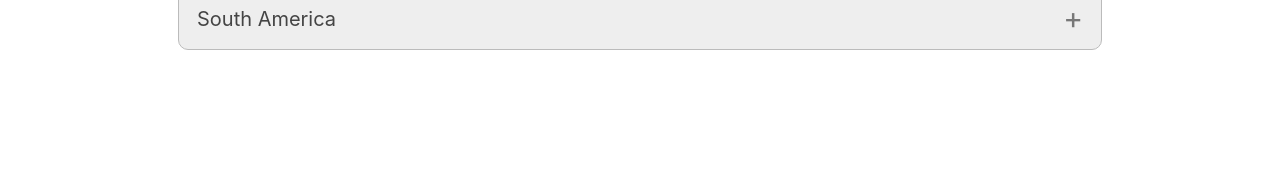
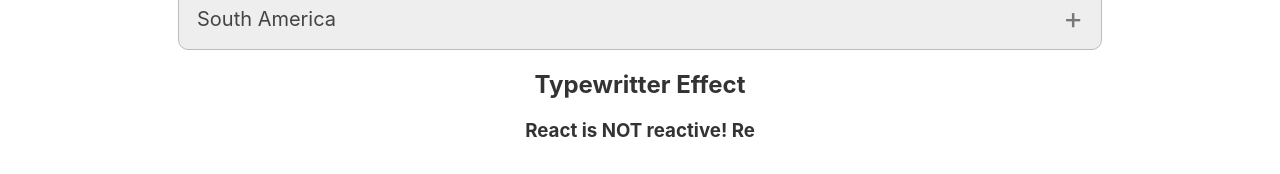
Before and after one commit to SinisaVukmirovic/How-To-Svelte, a Svelte app: page / in a window 1280 px wide. Shown: the part 2825-2999 px from the top of the page. Before the commit the page ends 2891 px from the top, so only its background shows below. Built offline with nearby package versions, Linux system fonts and the light colour scheme.

Commit message:
Tyoewritter Effect

```diff
--- a/src/App.svelte
+++ b/src/App.svelte
@@ -16,6 +16,7 @@
 	}
 
 	import Accordion from './projects/accordion/Accordion.svelte';
+	import Typewritter from './projects/typewritter/Typewritter.svelte';
 
 </script>
 
@@ -43,6 +44,8 @@
 	{/if}
 
 	<Accordion />
+
+	<Typewritter />
 </main>
 
 <style>
--- /dev/null
+++ b/src/projects/typewritter/Typewritter.svelte
@@ -0,0 +1,26 @@
+<script>
+    import { onMount } from 'svelte';
+
+    let phrase = 'React is NOT reactive! React is a terrible name for React.js. As engineers we should be offended by the way React is engeenered to work!';
+    let typedCharacterss = '';
+    let index = 0;
+    let typewritter;
+
+    const typeChar = () => {
+        if (index < phrase.length) {
+            typedCharacterss += phrase[index];
+            index += 1;
+        } else {
+            clearInterval(typewritter);
+        }
+    }
+
+    const typing = () => typewritter = setInterval( typeChar, 200);
+
+    onMount(() => typing());
+</script>
+
+<!-- MarkUp -->
+<h2>Typewritter Effect</h2>
+
+<h3>{typedCharacterss}</h3>
```
